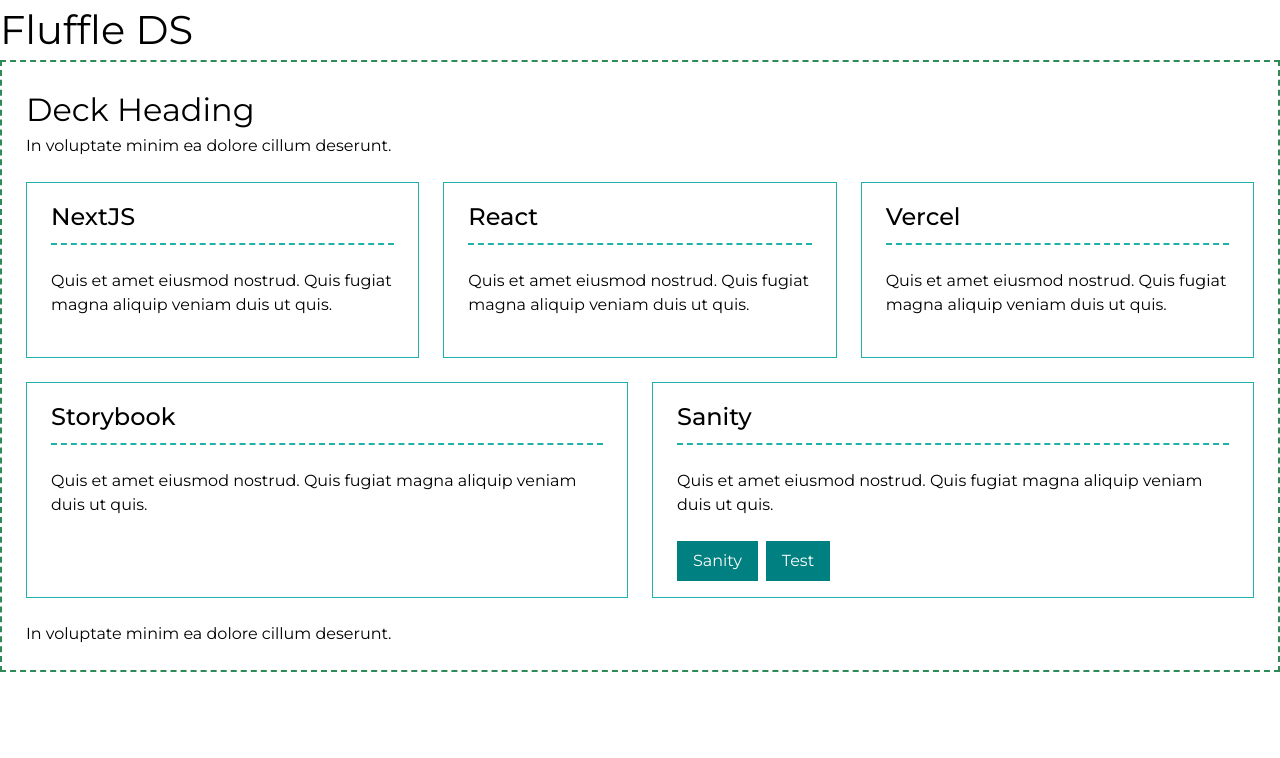
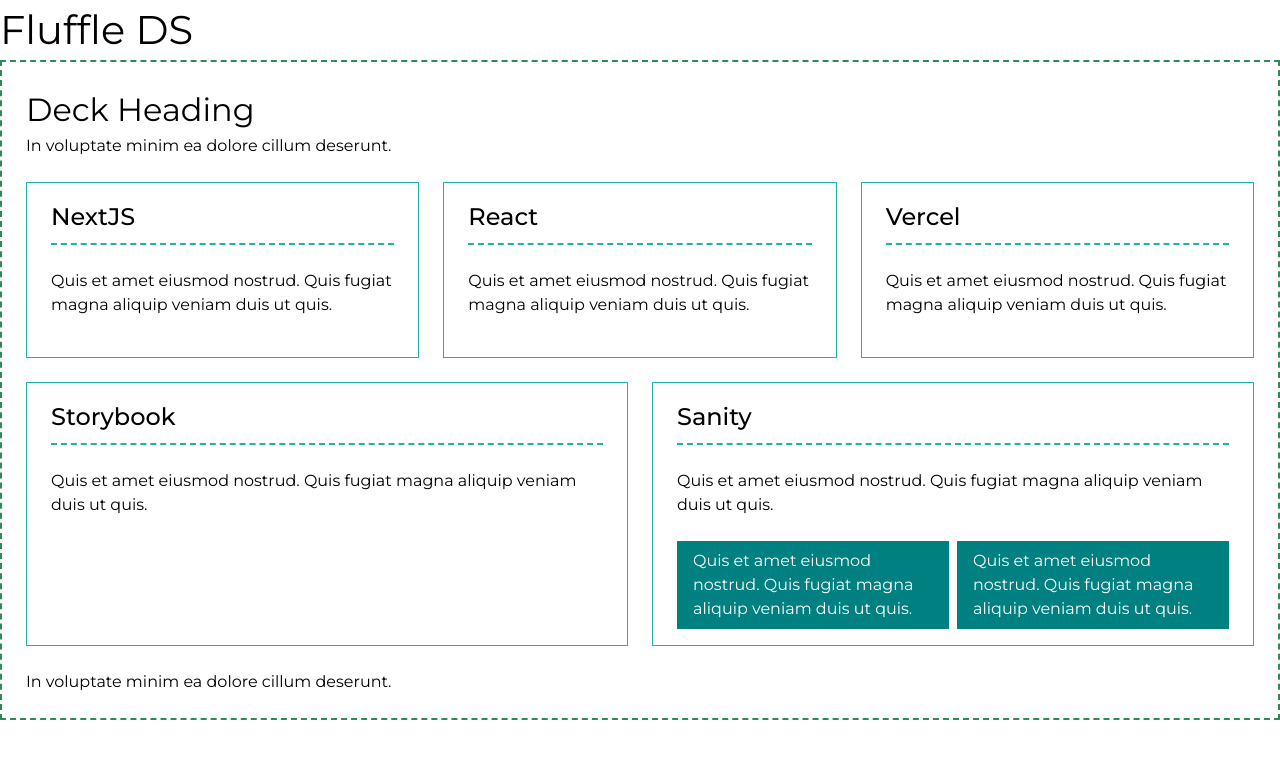
Before and after one commit to pixelrabbit/fluffle, a Next.js app: page / in a window 1280 px wide. Shown: the top 758 px of the page. Built offline with nearby package versions, Linux system fonts and the light colour scheme.

Commit message:
fix type bugs

```diff
--- a/components/button/button.tsx
+++ b/components/button/button.tsx
@@ -4,13 +4,15 @@
 
 export default function Button({
     type = "primary",
+    href,
     children
 }: {
-    type: string
+    type?: string,
+    href: string,
     children: React.ReactNode
 }) {
     return (
-        <Link href="#" className={clsx(
+        <Link href={href} className={clsx(
             styles.button,
             styles[type]
         )}><span>{children}</span></Link>
--- a/components/card/card.tsx
+++ b/components/card/card.tsx
@@ -7,8 +7,8 @@
     buttons = [],
     children
 }:{
-    heading: string,
-    buttons: any[],
+    heading?: string,
+    buttons?: any[],
     children: React.ReactNode
 }) {
     return (
@@ -21,7 +21,7 @@
             </div>
             <div className={clsx(styles.buttons)}>
                 {buttons.map((button, index) => (
-                    <Button key={index} href={button.href} target={button.target}>{button.text}</Button>
+                    <Button key={index} href={button.href} type={button.type}>{children}</Button>
                 ))}
             </div>
 
--- a/tsconfig.json
+++ b/tsconfig.json
@@ -23,5 +23,5 @@
     }
   },
   "include": ["next-env.d.ts", "**/*.ts", "**/*.tsx", ".next/types/**/*.ts"],
-  "exclude": ["node_modules"]
+  "exclude": ["node_modules","**/*.stories.ts"]
 }
```
